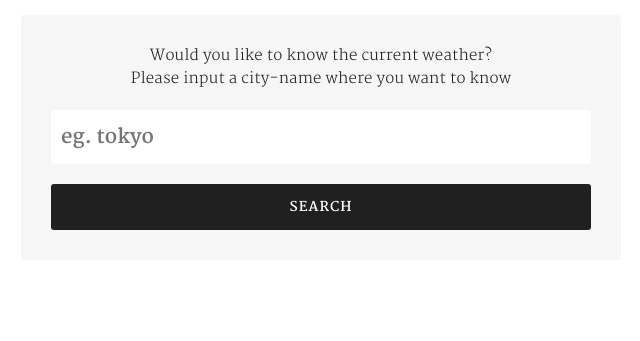
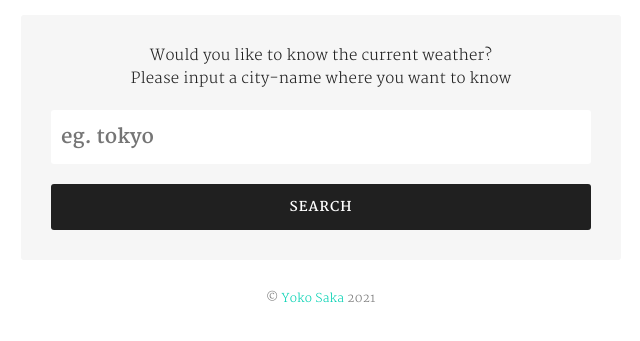
Before and after one commit to yoko-vicky/new-weather-app, a website built with webpack: page dist/index.html in a window 1280 px wide. Shown: the part 99-440 px from the top of the page, without its empty margins (319-959 px from the left). Built offline with Linux system fonts and the light colour scheme.

Commit message:
Add footer and header

```diff
--- a/src/scss/components/_footer.scss
+++ b/src/scss/components/_footer.scss
@@ -1,3 +1,8 @@
 .footer {
-  //
+  font-size: 80%;
+  color: $grey;
+
+  a {
+    color: $blue-green;
+  }
 }
```
Also changed, not shown: dist/index.bundle.js, dist/index.html.
